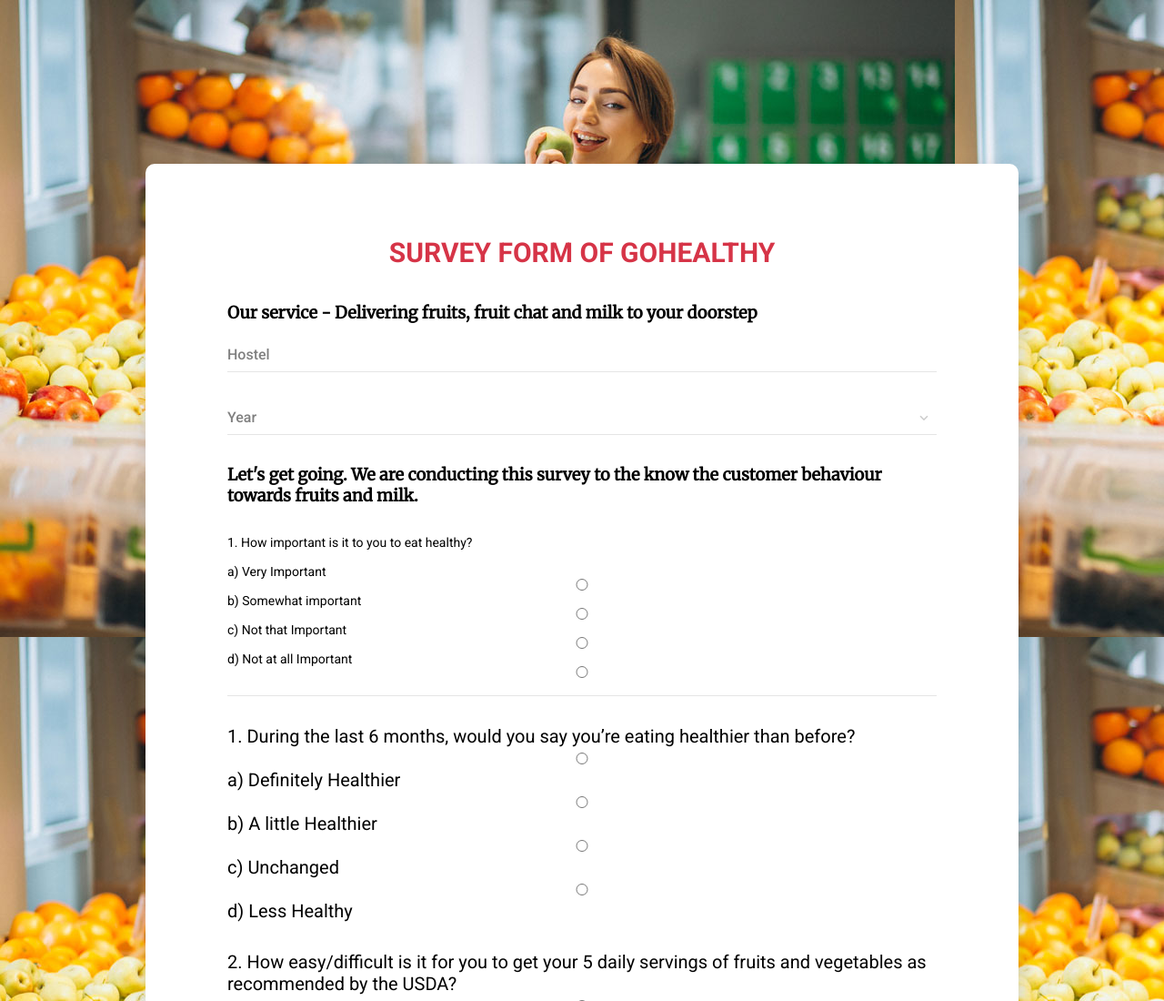
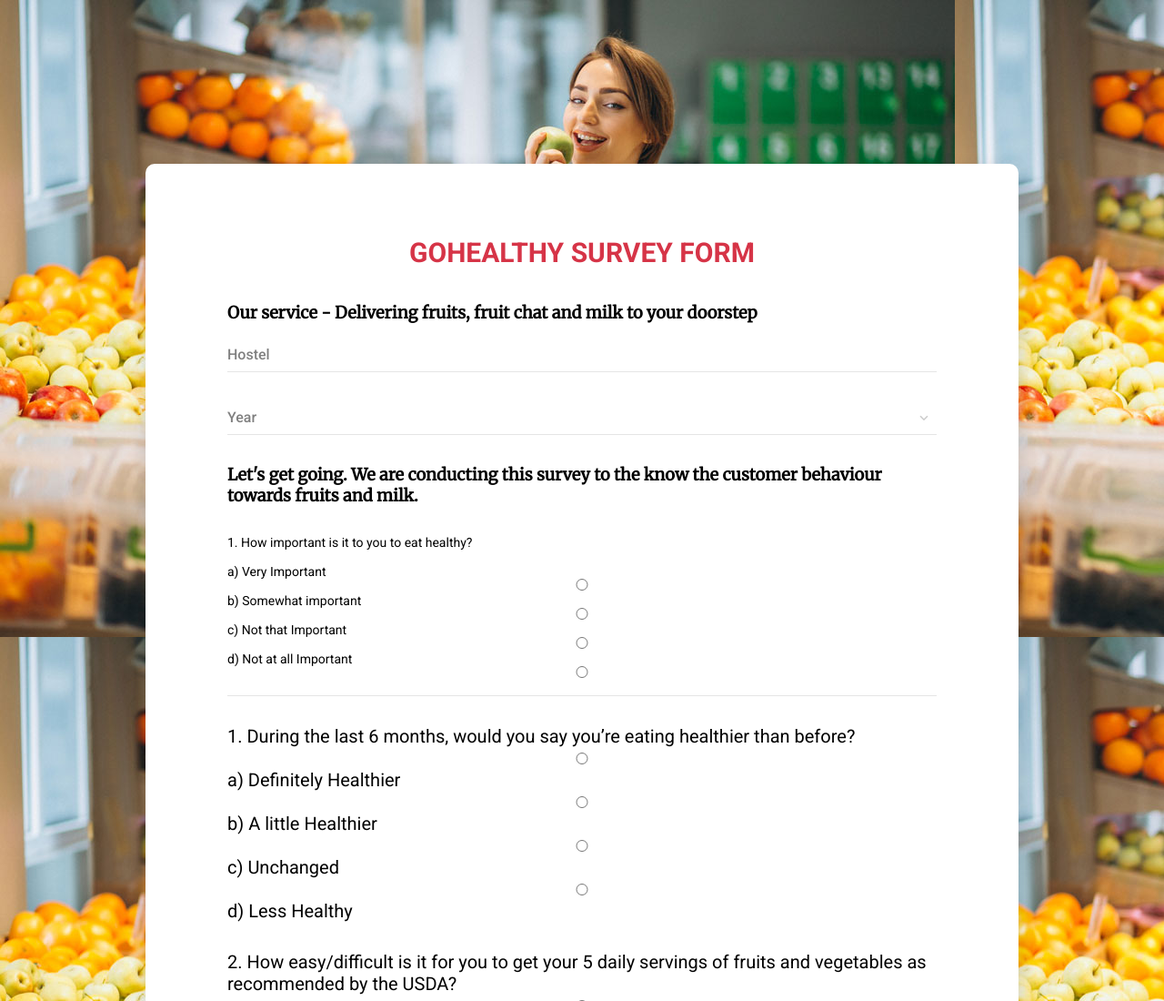
Before and after one commit to Sampatij2023/GoHealthy, a plain HTML site: page index.html in a window 1280 px wide. Shown: the top 1100 px of the page at 91% size. Drawn offline with Linux system fonts and the light colour scheme.

Commit message:
Update index.html

```diff
--- a/index.html
+++ b/index.html
@@ -38,7 +38,7 @@
             <div class="card card-2">
 
                 <div class="card-body">
-                    <h2 class="title titcol">Survey Form of GoHealthy</h2>
+                    <h2 class="title titcol">GoHealthy Survey Form</h2>
                     <form method="POST">
                       <p class="head">
                       <b>  Our service - Delivering fruits, fruit chat and milk to your doorstep
```
